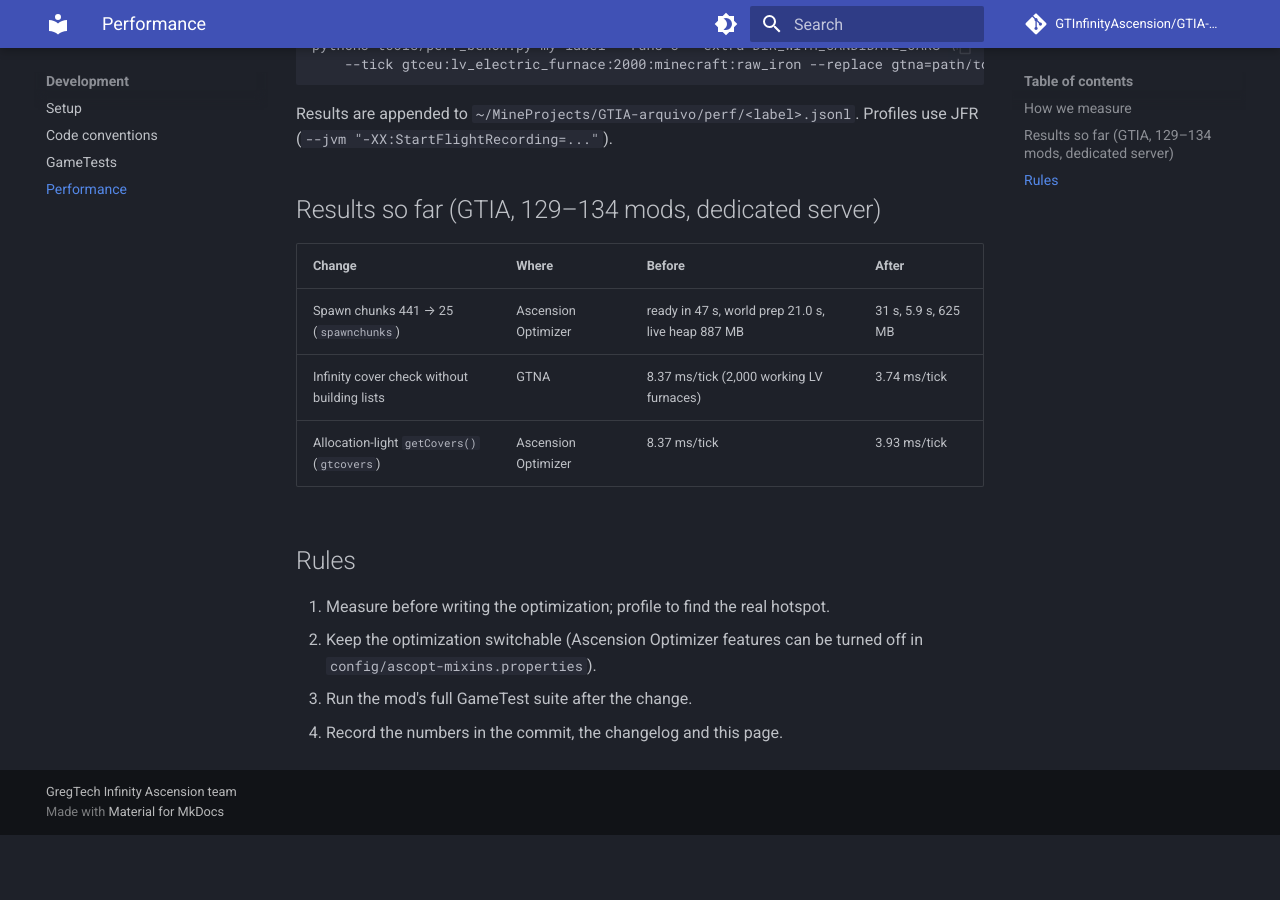
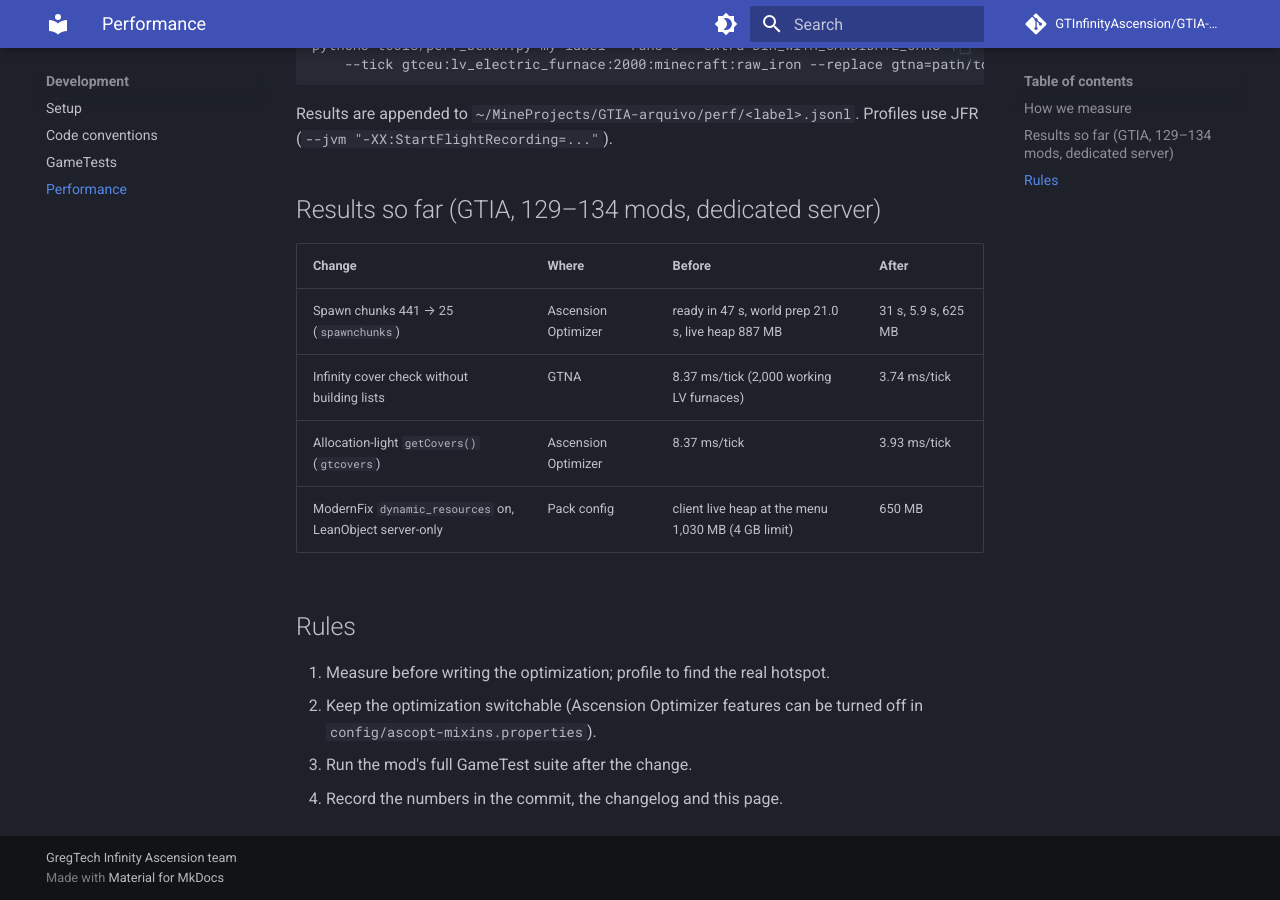
Before and after one commit to GTInfinityAscension/GTIA-Dev-Doc, an MkDocs documentation site: the page built from docs/development/performance.md, in a window 1280 px wide and 900 px high, scrolled down 697 px. Built offline with MkDocs 1.6.1 and Material for MkDocs 9.7.7, drawn with Linux system fonts in a browser that asks for light colours; comment, search, counter and statistics services are not loaded; before the commit the page ends 1532 px from its top, so only the background shows below that.

Commit message:
Performance: client dynamic resources result

```diff
--- a/docs/development/performance.md
+++ b/docs/development/performance.md
@@ -27,6 +27,7 @@ Results are appended to `~/MineProjects/GTIA-arquivo/perf/<label>.jsonl`. Profil
 | Spawn chunks 441 → 25 (`spawnchunks`) | Ascension Optimizer | ready in 47 s, world prep 21.0 s, live heap 887 MB | 31 s, 5.9 s, 625 MB |
 | Infinity cover check without building lists | GTNA | 8.37 ms/tick (2,000 working LV furnaces) | 3.74 ms/tick |
 | Allocation-light `getCovers()` (`gtcovers`) | Ascension Optimizer | 8.37 ms/tick | 3.93 ms/tick |
+| ModernFix `dynamic_resources` on, LeanObject server-only | Pack config | client live heap at the menu 1,030 MB (4 GB limit) | 650 MB |
 
 ## Rules
 
```
